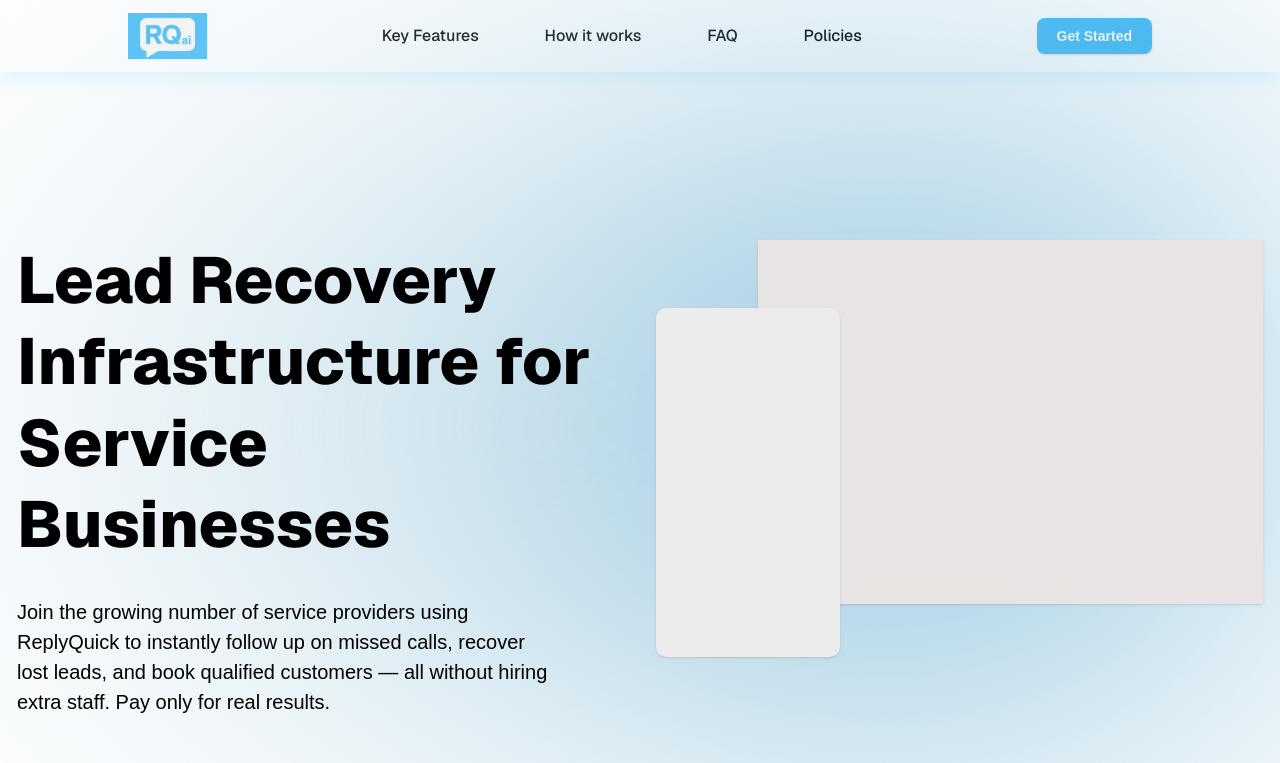
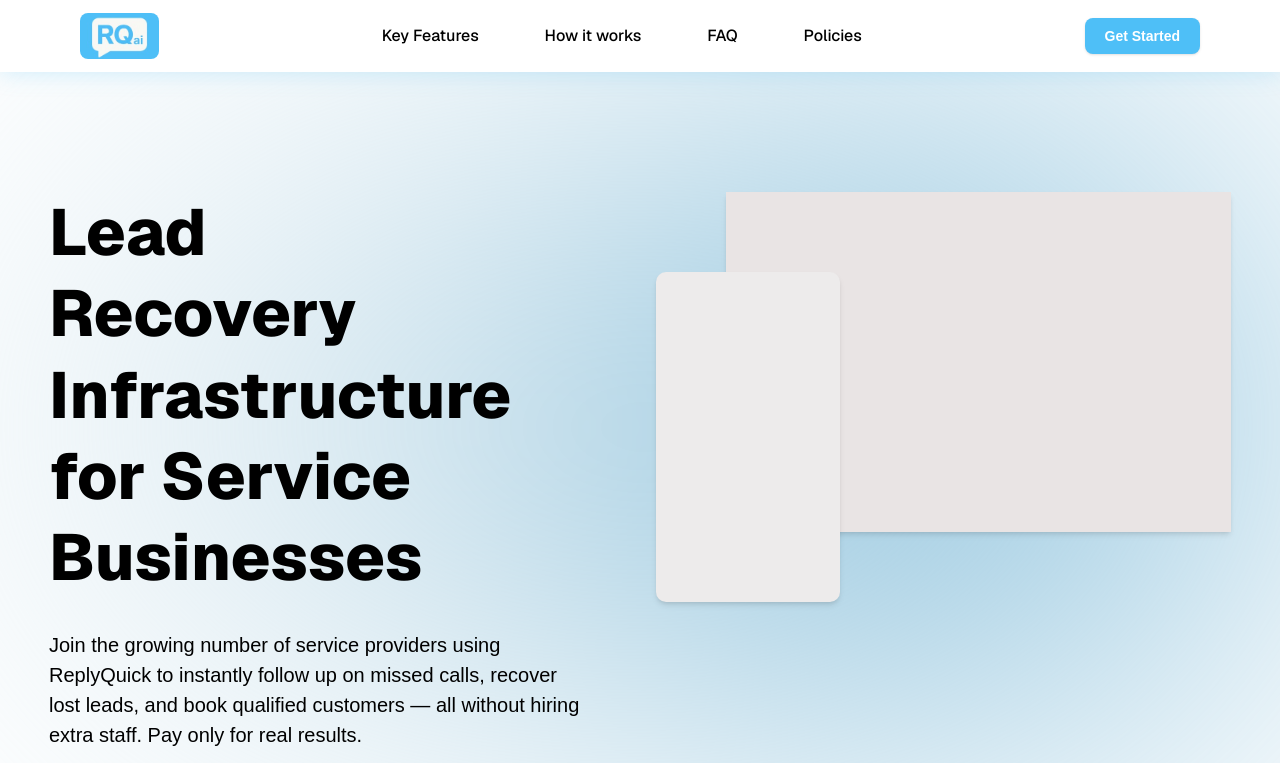
Before and after one commit to imtarunk/quickReply-landing, a Next.js app: page / in a window 1280 px wide. Shown: the top 763 px of the page. Built offline with nearby package versions, Linux system fonts and the light colour scheme.

Commit message:
made ui changes to navbar, TrustSection

```diff
--- a/src/app/components/sections/ServiceBenefitsSection/ServiceBenefitsSection.tsx
+++ b/src/app/components/sections/ServiceBenefitsSection/ServiceBenefitsSection.tsx
@@ -7,10 +7,10 @@ export const ServiceBenefitsSection = () => {
   const navItems = ["Key Features", "How it works", "FAQ", "Policies"];
 
   return (
-    <header className="w-full h-[72px] bg-[#ffffffcc] shadow-[0px_0px_22px_#4ebff740] backdrop-blur-[8.5px] backdrop-brightness-[100%] [-webkit-backdrop-filter:blur(8.5px)_brightness(100%)] flex items-center justify-between px-32">
+    <header className=" z-100 w-full h-[72px] bg-white shadow-[0px_0px_22px_#4ebff740] backdrop-blur-[8.5px] backdrop-brightness-[100%] [-webkit-backdrop-filter:blur(8.5px)_brightness(100%)] flex items-center justify-between lg:px-20 md:px-10 sm:px-4">
       {/* Logo */}
       <Image
-        className="w-[79px] h-[46px] object-cover"
+        className="w-[79px] h-[46px] object-cover rounded-lg "
         alt="Logo"
         src="/image-1.png"
         width={79}
@@ -23,7 +23,7 @@ export const ServiceBenefitsSection = () => {
           <a
             key={index}
             href="#"
-            className="font-medium text-black text-base font-sans hover:text-gray-600 transition-colors"
+            className="md:gap-1 lg:gap-2 font-medium text-black text-base font-sans hover:text-gray-600 transition-colors"
           >
             {item}
           </a>
--- a/src/app/components/sections/TrustSection/TrustSection.tsx
+++ b/src/app/components/sections/TrustSection/TrustSection.tsx
@@ -4,10 +4,10 @@ import { Card } from "../../ui/card";
 
 export const TrustSection = () => {
   return (
-    <section className="relative w-full flex flex-col md:flex-row gap-8 py-12">
-      <div className="flex-1">
-        <h1 className="font-extrabold text-5xl md:text-[65px] leading-tight mb-8 font-sans text-black">
-          Lead Recovery Infrastructure for Service Businesses
+    <section className="relative w-full flex flex-col md:flex-row gap-8 px-4 sm:px-6 md:px-8 ">
+      <div className="flex-1 ">
+        <h1 className="w-99 font-extrabold text-4xl md:text-[65px] leading-tight mb-8 font-sans text-black">
+          Lead Recovery Infrastructure <br/>for Service Businesses
         </h1>
 
         <p className="text-xl font-medium text-black leading-[30px] mb-12 max-w-[541px]">
@@ -28,10 +28,12 @@ export const TrustSection = () => {
         </div>
       </div>
 
-      <div className="flex-1 relative min-h-[417px]">
-        <Card className="absolute w-[505px] h-[364px] top-0 right-0 bg-[#e9e4e4] rounded-none border-none" />
-        <Card className="absolute w-[184px] h-[349px] top-[68px] left-0 bg-[#edebeb] rounded-[10px] border-none" />
-      </div>
+      {/* Right: Overlapping Cards */}
+  <div className="flex-1 relative min-h-[400px] sm:min-h-[500px] md:min-h-[550px] lg:min-h-[417px]">
+    <Card className="absolute w-[85%] sm:w-[85%] md:w-[80%] lg:w-[505px] h-[250px] sm:h-[300px] md:h-[340px] top-0 right-0 bg-[#e9e4e4] rounded-none border-none shadow-md" />
+    <Card className="absolute w-[50%] sm:w-[40%] md:w-[35%] lg:w-[184px] h-[230px] sm:h-[300px] md:h-[330px] top-[80px] left-0 bg-[#edebeb] rounded-[10px] border-none shadow-md" />
+  </div>
+
     </section>
   );
 };
--- a/src/app/globals.css
+++ b/src/app/globals.css
@@ -23,6 +23,7 @@ body {
   background: var(--background);
   color: var(--foreground);
   font-family: Arial, Helvetica, sans-serif;
+  overflow-x: hidden;
 }
 
 @layer base {
```
Also changed, not shown: package.json (+6 -5 lines), 1 other file (tests, documents, lock files or other folders).
